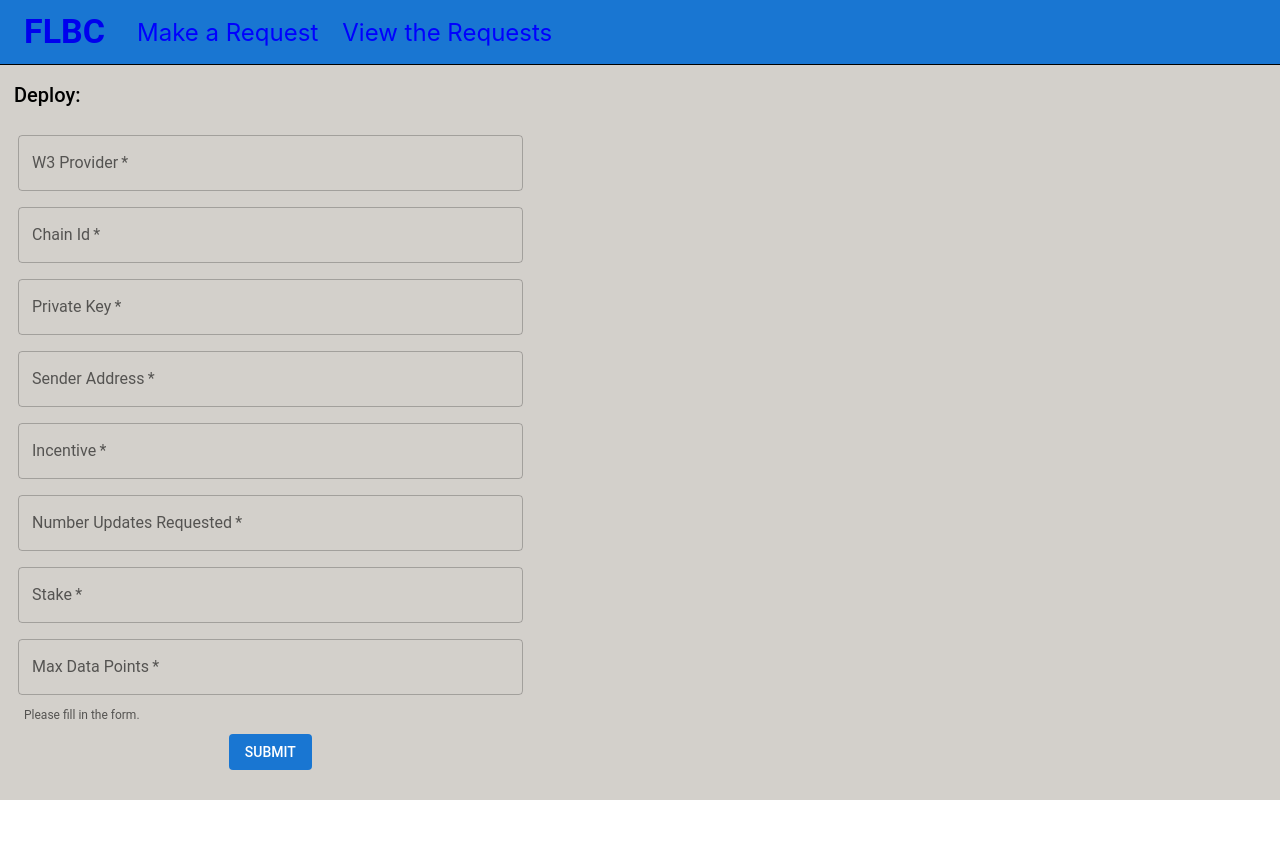
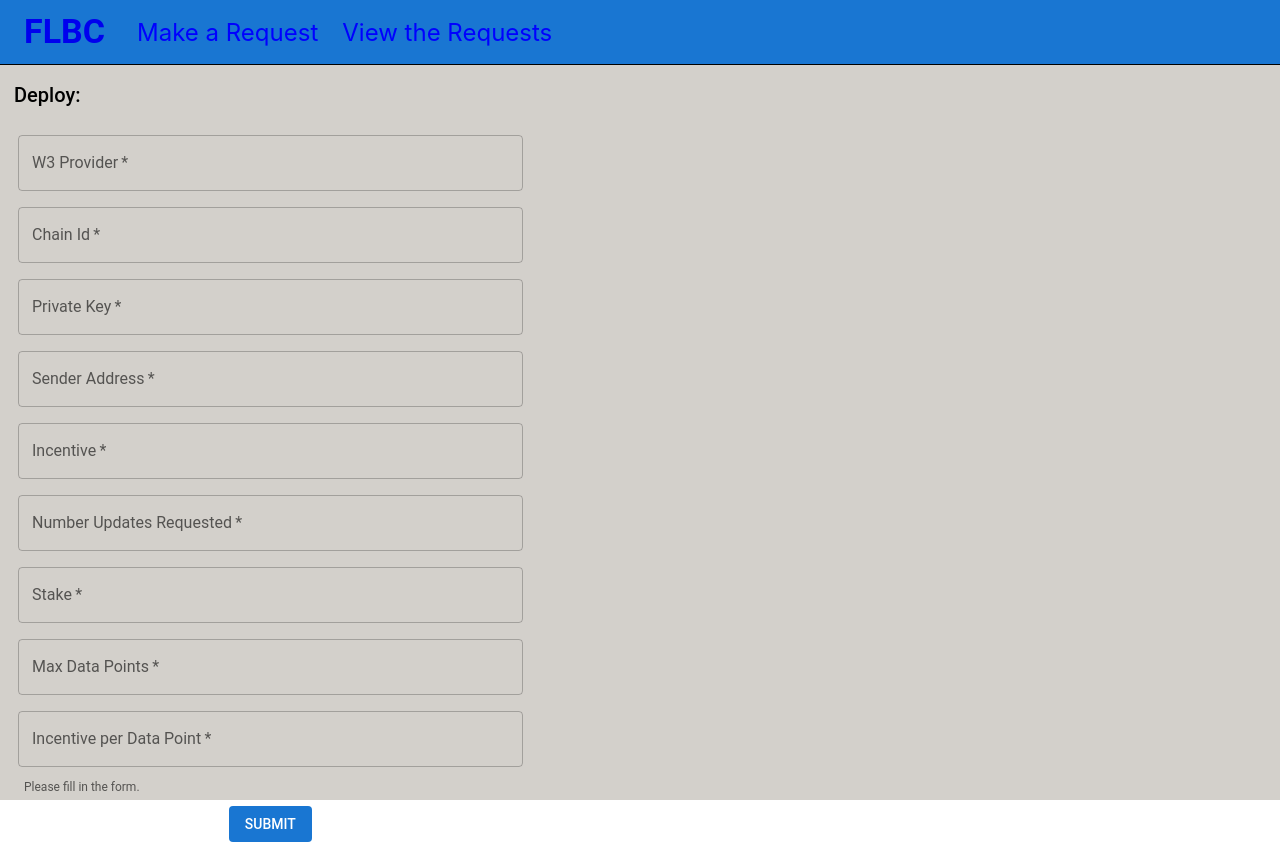
Before and after one commit to jimmydeen/flbc, a React (Create React App) app: page /deploy in a window 1280 px wide. Before the commit the page ends 800 px from the top, so only its background shows below. Built offline with nearby package versions, Linux system fonts and the light colour scheme.

Commit message:
new field in Submit a request page

```diff
--- a/src/pages/FMLClient/Deploy.jsx
+++ b/src/pages/FMLClient/Deploy.jsx
@@ -8,9 +8,10 @@ const Deploy = () => {
   const [senderAddress, setSenderAddress] = useState();
   const [incentive, setIncentive] = useState();
   const [numberUpdatesRequested, setNumberUpdatesRequested] = useState();
+  const [maxDataPoints, setMaxDataPoints] = useState();
   const [stake, setStake] = useState();
   const [privateKey, setPrivateKey] = useState();
-  const [maxDataPoints, setMaxDataPoints] = useState();
+  const [incentivePerDataPoint, setIncentivePerDataPoint] = useState();
 
   const [validInput, setValidInput] = useState(true);
 
@@ -47,7 +48,8 @@ const Deploy = () => {
           incentive,
           numberUpdatesRequested,
           maxDataPoints,
-          stake
+          stake,
+          incentivePerDataPoint
         })
     })
     // .then(res => res.json())
@@ -84,6 +86,7 @@ const Deploy = () => {
           <TextField id="outlined-basic" required label="Number Updates Requested" variant="outlined" onChange={(e) => setNumberUpdatesRequested(e.target.value)}/>
           <TextField id="outlined-basic" required label="Stake" variant="outlined" onChange={(e) => setStake(e.target.value)}/>
           <TextField id="outlined-basic" required label="Max Data Points" variant="outlined" onChange={(e) => setMaxDataPoints(e.target.value)}/>
+          <TextField id="outlined-basic" required label="Incentive per Data Point" variant="outlined" onChange={(e) => setIncentivePerDataPoint(e.target.value)}/>
 
           {/* use for error alerts */}
           {!validInput &&
```
